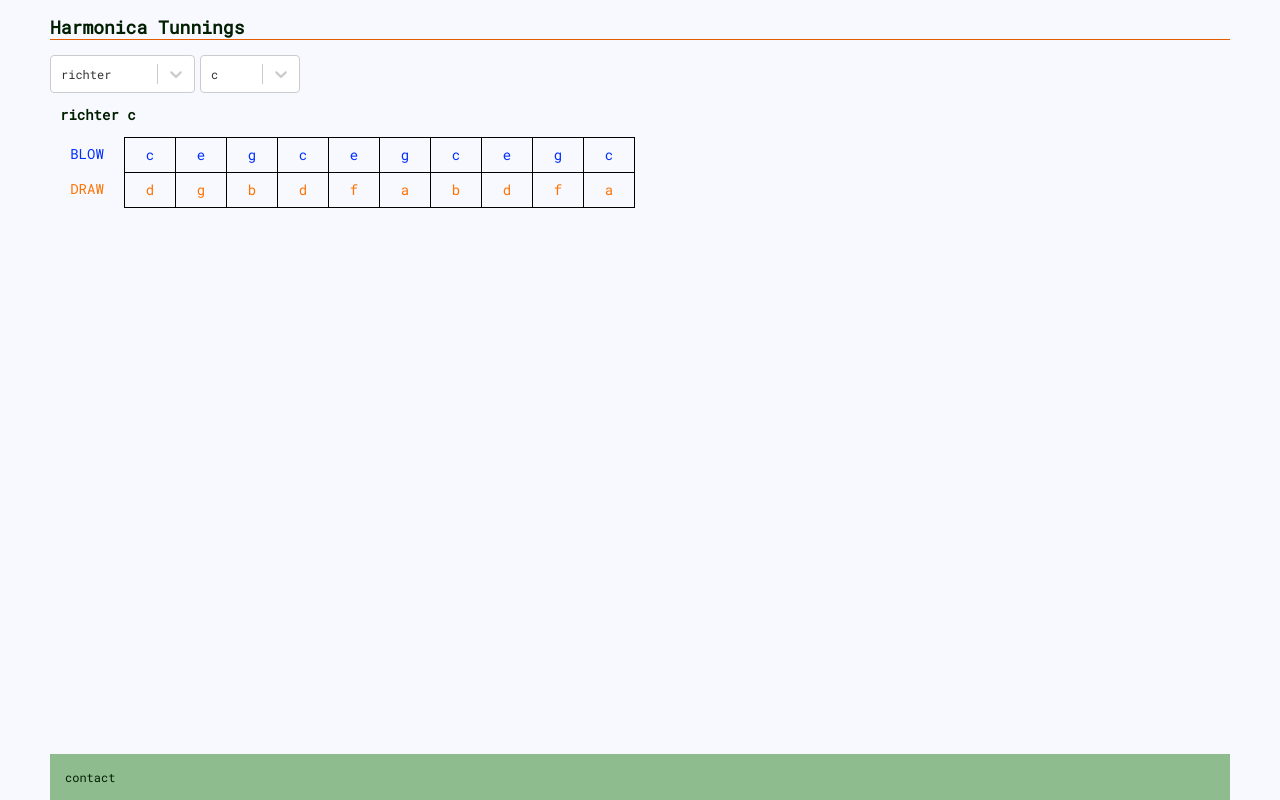
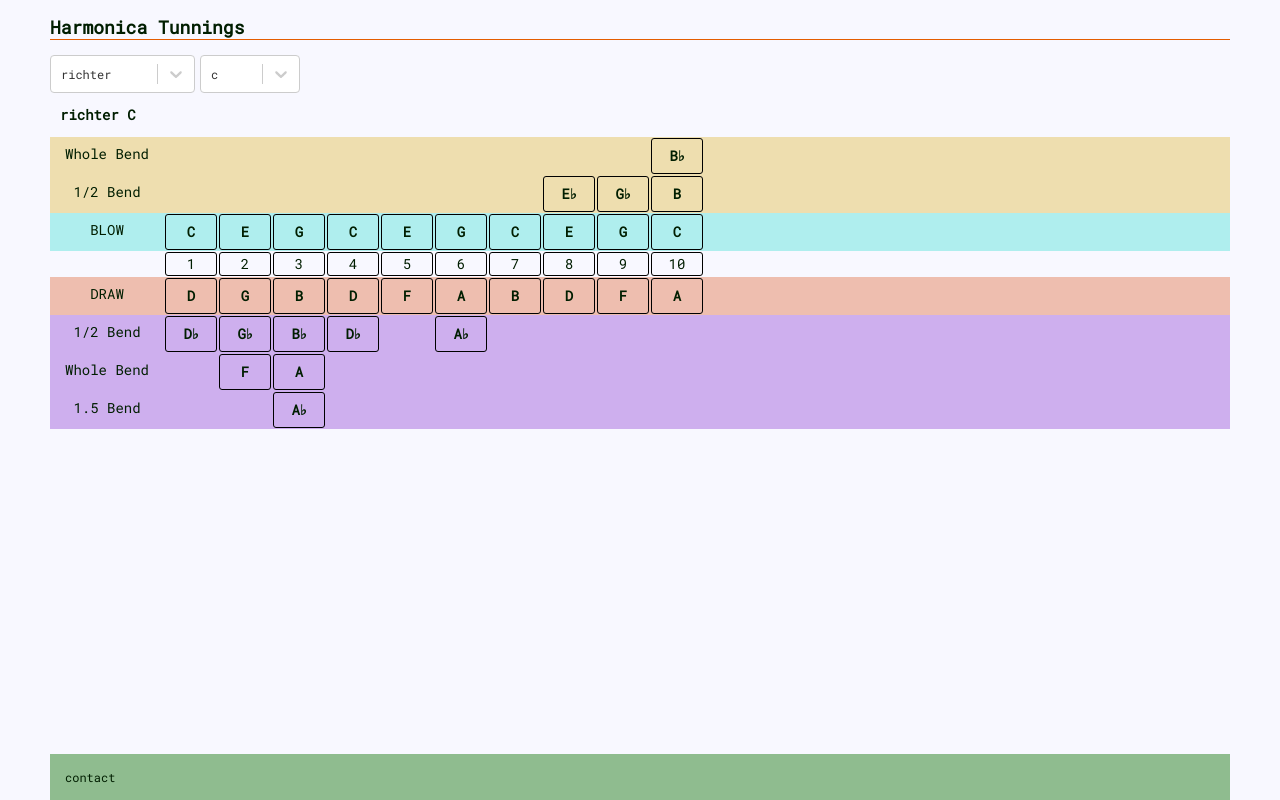
Before and after one commit to soundslikeodd/harmonica-tunning, a React app: page / in a window 1280 px wide. Built offline with nearby package versions, Linux system fonts and the light colour scheme.

Commit message:
added bends

```diff
--- a/src/Tunning.jsx
+++ b/src/Tunning.jsx
@@ -15,17 +15,132 @@ class Tunning extends Component {
                 <div className="tng-title">
                     {tunning} {labelizeNote(musicKey)}
                 </div>
-                <div className="tng-row">
-                    <div className="legend blw">
+                <div className="tng-row blw-bnd">
+                    <div className="legend">
+                        Whole Bend
+                    </div>
+                    {notes.wholeBlowBend.map((n, i) => n ? (
+                        <div
+                            key={`whole-blow-bend-${n}-${i}`}
+                            className="tng--hl tng--hl-nt"
+                        >
+                            {labelizeNote(n)}
+                        </div>
+                    ) : (
+                        <div
+                            key={`whole-blow-bend-${n}-${i}`}
+                            className="tng--empty"
+                        />
+                    ))}
+                </div>
+                <div className="tng-row blw-bnd">
+                    <div className="legend">
+                        1/2 Bend
+                    </div>
+                    {notes.halfBlowBend.map((n, i) => n ? (
+                        <div
+                            key={`half-blow-bend-${n}-${i}`}
+                            className="tng--hl tng--hl-nt"
+                        >
+                            {labelizeNote(n)}
+                        </div>
+                    ) : (
+                        <div
+                            key={`half-blow-bend-${n}-${i}`}
+                            className="tng--empty"
+                        />
+                    ))}
+                </div>
+                <div className="tng-row blw">
+                    <div className="legend">
                         BLOW
                     </div>
-                    {notes.blow.map((n, i) => <div key={`blow-${n}-${i}`} className={`tng--nt tng--nt-tp ${notes.blow.length - 1 === i ? 'tng--nt-lst ' : ''}blw`}>{labelizeNote(n)}</div>)}
+                    {notes.blow.map((n, i) => (
+                        <div
+                            key={`blow-${n}-${i}`}
+                            className="tng--hl tng--hl-nt"
+                        >
+                            {labelizeNote(n)}
+                        </div>
+                    ))}
                 </div>
                 <div className="tng-row">
-                    <div className="legend drw">
+                    <mark className="legend" />
+                    {[1, 2, 3, 4, 5, 6, 7, 8, 9, 10].map((n, i) => (
+                        <div
+                            key={`hole-${n}-${i}`}
+                            className="tng--hl tng--hl-nb"
+                        >
+                            {n}
+                        </div>
+                    ))}
+                </div>
+                <div className="tng-row drw">
+                    <div className="legend">
                         DRAW
                     </div>
-                    {notes.draw.map((n, i) => <div key={`draw-${n}-${i}`} className={`tng--nt tng--nt-btm ${notes.draw.length - 1 === i ? 'tng--nt-lst ' : ''}drw`}>{labelizeNote(n)}</div>)}
+                    {notes.draw.map((n, i) => (
+                        <div
+                            key={`draw-${n}-${i}`}
+                            className="tng--hl tng--hl-nt"
+                        >
+                            {labelizeNote(n)}
+                        </div>
+                    ))}
+                </div>
+                <div className="tng-row drw-bnd">
+                    <div className="legend">
+                        1/2 Bend
+                    </div>
+                    {notes.halfDrawBend.map((n, i) => n ? (
+                        <div
+                            key={`half-draw-bend-${n}-${i}`}
+                            className="tng--hl tng--hl-nt"
+                        >
+                            {labelizeNote(n)}
+                        </div>
+                    ) : (
+                        <div
+                            key={`half-draw-bend-${n}-${i}`}
+                            className="tng--empty"
+                        />
+                    ))}
+                </div>
+                <div className="tng-row drw-bnd">
+                    <div className="legend">
+                        Whole Bend
+                    </div>
+                    {notes.wholeDrawBend.map((n, i) => n ? (
+                        <div
+                            key={`whole-draw-bend-${n}-${i}`}
+                            className="tng--hl tng--hl-nt"
+                        >
+                            {labelizeNote(n)}
+                        </div>
+                    ) : (
+                        <div
+                            key={`whole-draw-bend-${n}-${i}`}
+                            className="tng--empty"
+                        />
+                    ))}
+                </div>
+                <div className="tng-row drw-bnd">
+                    <div className="legend">
+                        1.5 Bend
+                    </div>
+                    {notes.wholeHalfDrawBend.map((n, i) => n ? (
+                        <div
+                            key={`whole-half-draw-bend-${n}-${i}`}
+                            className="tng--hl tng--hl-nt"
+                        >
+                            {labelizeNote(n)}
+                        </div>
+                    ) : (
+                        <div
+                            key={`whole-half-draw-bend-${n}-${i}`}
+                            className="tng--empty"
+                        />
+                    ))}
                 </div>
             </section>
         );
--- a/src/tunning.scss
+++ b/src/tunning.scss
@@ -11,43 +11,59 @@
         line-height: 24px;
     }
 
-    .blw {
-        color: #002fff;
-    }
-
-    .drw {
-        color: #ff7300;
-    }
 
     .tng-row {
         display: flex;
         font-size: 14px;
 
+        &.blw {
+            background-color: #afeeee;
+        }
+
+        &.drw {
+            background-color: #eebeaf;
+        }
+
+        &.blw-bnd {
+            background-color: #eedeaf;
+        }
+
+        &.drw-bnd {
+            background-color: #ceafee
+        }
+
+        mark {
+            background-color: rgba(0, 0, 0, .0);
+        }
+
         .legend {
             padding: 7px;
-            min-width: 60px;
+            width: 100px;
             text-align: center;
         }
 
-        .tng--nt {
+        .tng--empty {
+            margin: 2px;
+            padding: 5px;
+            line-height: 24px;
+            min-width: 40px;
+        }
+
+        .tng--hl {
+            margin: 1px;
             padding: 5px;
             line-height: 24px;
             min-width: 40px;
             text-align: center;
+            border: 1px solid black;
+            border-radius: 3px;
 
-            &.tng--nt-tp {
-                border-top: 1px solid black;
-                border-left: 1px solid black;
+            &.tng--hl-nt {
+                font-weight: 700;
             }
 
-            &.tng--nt-btm {
-                border-top: 1px solid black;
-                border-bottom: 1px solid black;
-                border-left: 1px solid black;
-            }
-
-            &.tng--nt-lst {
-                border-right: 1px solid black;
+            &.tng--hl-nb {
+                line-height: 12px;
             }
         }
     }
--- a/src/tunningGenerator.js
+++ b/src/tunningGenerator.js
@@ -1,5 +1,5 @@
 
-const labelizeNote = n => n.length > 1 ? ( n[1] === 'b' || n[1] === '#' ? `${n[0]}${String.fromCharCode(n[1] === 'b' ? 9837 : 9839)}` : n ) : n;
+const labelizeNote = n => n && n.length > 1 ? ( n[1] === 'b' || n[1] === '#' ? `${n[0].toUpperCase()}${String.fromCharCode(n[1] === 'b' ? 9837 : 9839)}` : n.toUpperCase() ) : (n ? n.toUpperCase() : n) ;
 const ALL_NOTES = ['c', 'db', 'd', 'eb', 'e', 'f', 'f#', 'g', 'ab', 'a', 'bb', 'b', ];
 const ALL_NOTES_FLAT = ['c', 'db', 'd', 'eb', 'e', 'f', 'gb', 'g', 'ab', 'a', 'bb', 'b', ];
 const ALL_NOTES_SHARP = ['c', 'c#', 'd', 'd#', 'e', 'f', 'f#', 'g', 'g#', 'a', 'a#', 'b', ];
@@ -25,6 +25,30 @@ const ALL_TUNNINGS = ['richter', 'country'];
 const richterGenerator = (key) => {
     const notes = SCALE_ACCIDENTAL[key];
     return {
+        halfBlowBend: [
+            null,
+            null,
+            null,
+            null,
+            null,
+            null,
+            null,
+            circularGet(key, 3, notes),
+            circularGet(key, 6, notes),
+            circularGet(key, 11, notes),
+        ],
+        wholeBlowBend: [
+            null,
+            null,
+            null,
+            null,
+            null,
+            null,
+            null,
+            null,
+            null,
+            circularGet(key, 10, notes),
+        ],
         blow: [
             circularGet(key, 0, notes),
             circularGet(key, 4, notes),
@@ -48,13 +72,73 @@ const richterGenerator = (key) => {
             circularGet(key, 2, notes),
             circularGet(key, 5, notes),
             circularGet(key, 9, notes),
-        ]
+        ],
+        halfDrawBend: [
+            circularGet(key, 1, notes),
+            circularGet(key, 6, notes),
+            circularGet(key, 10, notes),
+            circularGet(key, 1, notes),
+            null,
+            circularGet(key, 8, notes),
+            null,
+            null,
+            null,
+            null,
+        ],
+        wholeDrawBend: [
+            null,
+            circularGet(key, 5, notes),
+            circularGet(key, 9, notes),
+            null,
+            null,
+            null,
+            null,
+            null,
+            null,
+            null,
+        ],
+        wholeHalfDrawBend: [
+            null,
+            null,
+            circularGet(key, 8, notes),
+            null,
+            null,
+            null,
+            null,
+            null,
+            null,
+            null,
+        ],
     };
 }
 
 const countryGenerator = (key) => {
     const notes = SCALE_ACCIDENTAL[key];
     return {
+        halfBlowBend: [
+            null,
+            null,
+            null,
+            null,
+            null,
+            null,
+            null,
+            circularGet(key, 3, notes),
+            circularGet(key, 6, notes),
+            circularGet(key, 11, notes),
+        ],
+        wholeBlowBend: [
+            null,
+            null,
+            null,
+            null,
+            null,
+            null,
+            null,
+            null,
+            null,
+            circularGet(key, 10, notes),
+        ],
         blow: [
             circularGet(key, 0, notes),
             circularGet(key, 4, notes),
@@ -78,7 +162,43 @@ const countryGenerator = (key) => {
             circularGet(key, 2, notes),
             circularGet(key, 5, notes),
             circularGet(key, 9, notes),
-        ]
+        ],
+        halfDrawBend: [
+            circularGet(key, 1, notes),
+            circularGet(key, 6, notes),
+            circularGet(key, 10, notes),
+            circularGet(key, 1, notes),
+            null,
+            circularGet(key, 8, notes),
+            null,
+            null,
+            null,
+            null,
+        ],
+        wholeDrawBend: [
+            null,
+            circularGet(key, 5, notes),
+            circularGet(key, 9, notes),
+            null,
+            null,
+            null,
+            null,
+            null,
+            null,
+            null,
+        ],
+        wholeHalfDrawBend: [
+            null,
+            null,
+            circularGet(key, 8, notes),
+            null,
+            null,
+            null,
+            null,
+            null,
+            null,
+            null,
+        ],
     };
 }
 const TUNNING_TO_GENERATOR = {
```
